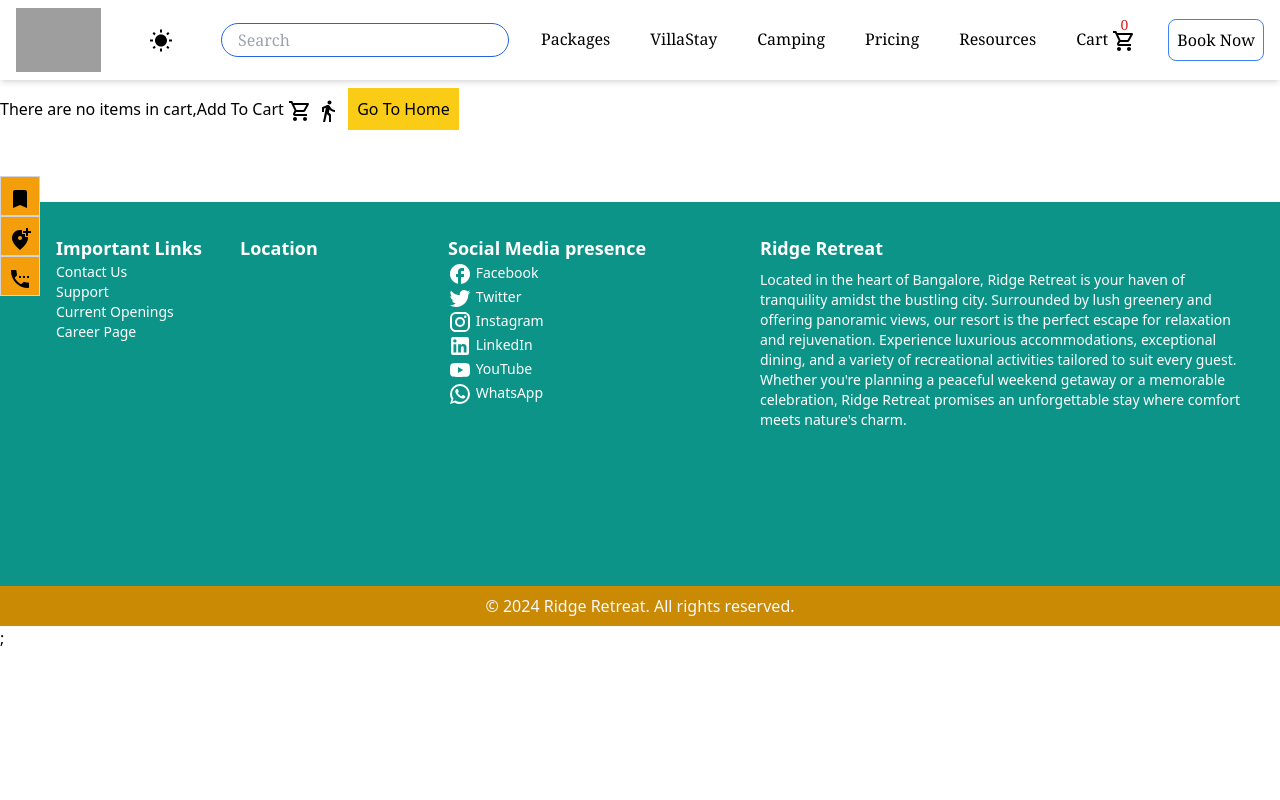
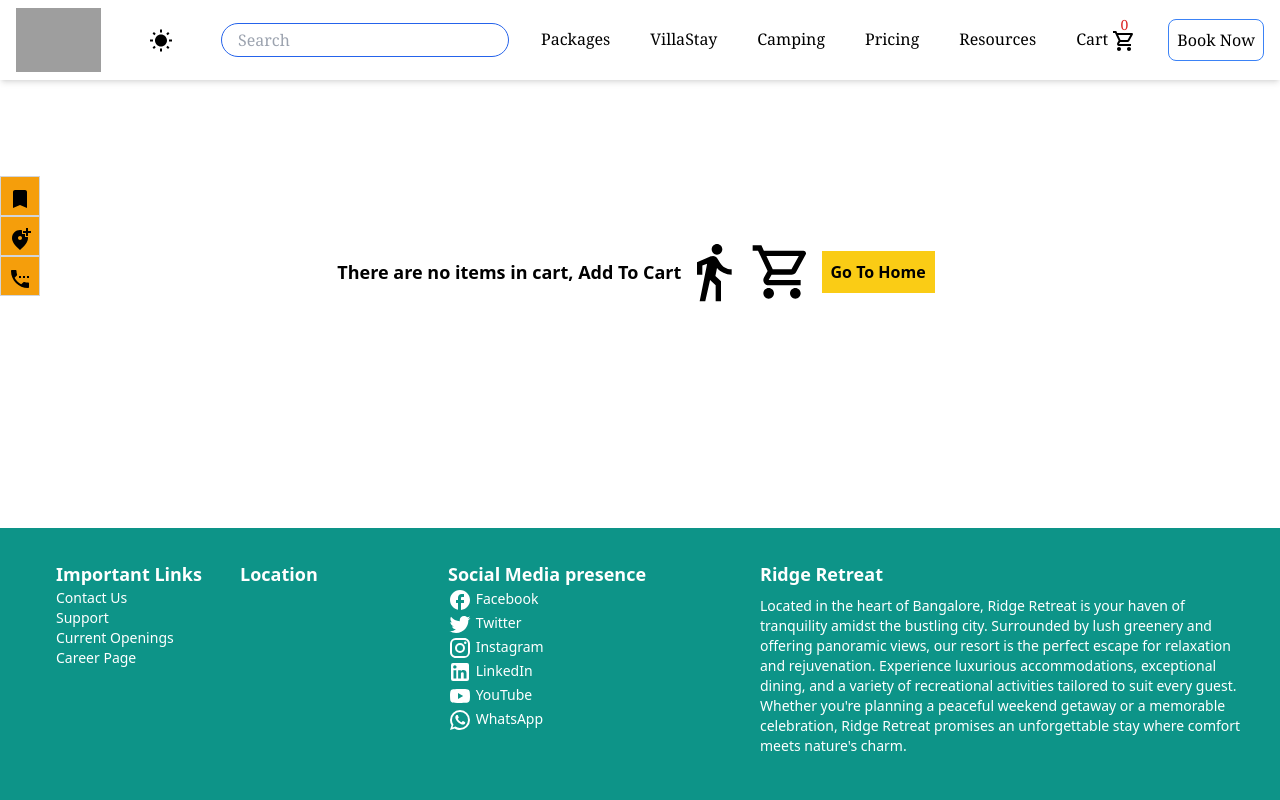
Before and after one commit to ashishkr26/Ridge-Retreat, a React (Create React App) app: page /cart in a window 1280 px wide. Shown: the top 800 px of the page. Built offline with nearby package versions, Linux system fonts and the light colour scheme; grey boxes are pictures that could not be loaded.

Commit message:
map added, and small fixes

```diff
--- a/package.json
+++ b/package.json
@@ -7,6 +7,7 @@
     "@emotion/styled": "^11.13.5",
     "@mui/icons-material": "^6.1.10",
     "@mui/material": "^6.1.10",
+    "@react-google-maps/api": "^2.20.5",
     "@reduxjs/toolkit": "^2.4.0",
     "@testing-library/jest-dom": "^5.17.0",
     "@testing-library/react": "^13.4.0",
--- a/src/App.js
+++ b/src/App.js
@@ -10,6 +10,7 @@ import EnquiryForm from "./components/EnquiryForm";
 import "slick-carousel/slick/slick.css";
 import "slick-carousel/slick/slick-theme.css";
 import Gallery from "./components/Gallery";
+import LocationMap from "./components/LocationMap"
 
 function App() {
   const appRouter = createBrowserRouter([
@@ -24,6 +25,7 @@ function App() {
               <MainContainer />
               <EnquiryForm />
               <Gallery />
+              <LocationMap/>
             </>
           ),
         },
--- a/src/components/Cart.js
+++ b/src/components/Cart.js
@@ -7,8 +7,10 @@ import { addCartItem, removeCartItem } from "../utilities/appSlice";
 
 import AddIcon from "@mui/icons-material/Add";
 import RemoveIcon from "@mui/icons-material/Remove";
+import { useNavigate } from "react-router";
 
 const Cart = () => {
+  const navigate = useNavigate();
   const dispatch = useDispatch();
   const cartItems = useSelector((store) => store.cart.cartItems);
   console.log(cartItems);
@@ -28,12 +30,19 @@ const Cart = () => {
   return (
     <div className="">
       {cartItems.length === 0 ? (
-        <div className="">
-          There are no items in cart,
+        <div className=" h-96 flex justify-center items-center">
+          <span className="text-lg font-semibold">
+            {" "}
+            There are no items in cart, Add To Cart
+          </span>
           <span>
-            Add To Cart <ShoppingCartOutlinedIcon /> <DirectionsWalkIcon />
+            <DirectionsWalkIcon sx={{ fontSize: 64 }} />{" "}
+            <ShoppingCartOutlinedIcon sx={{ fontSize: 64 }} />
           </span>
-          <button className="m-2 p-2 border border-yellow-400 bg-yellow-400 ">
+          <button
+            onClick={() => navigate("/")}
+            className="m-2 p-2 border border-yellow-400 bg-yellow-400 font-semibold hover:scale-105 transition-all ease-in-out duration-300"
+          >
             Go To Home
           </button>
         </div>
--- a/src/components/EnquiryForm.js
+++ b/src/components/EnquiryForm.js
@@ -8,7 +8,7 @@ const EnquiryForm = ({ isFormOpen, handleCloseForm }) => {
       <div
         className={`flex justify-center ${
           isFormOpen ? "" : "mt-10"
-        } z-50 dark:bg-gray-800`}
+        } z-100 dark:bg-gray-800`}
       >
         <form
           className={`${
--- a/src/components/Footer.js
+++ b/src/components/Footer.js
@@ -8,7 +8,7 @@ import WhatsAppIcon from "@mui/icons-material/WhatsApp";
 const Footer = () => {
   return (
     <>
-      <div className="bg-teal-600 dark:bg-white dark:text-black h-96 mt-16 text-white grid grid-cols-12 font-poppins p-4">
+      <div className="bg-teal-600 dark:bg-black dark:text-white h-96 mt-16 text-white grid grid-cols-12 font-poppins p-4">
         <div className="py-4 pl-10 col-span-2">
           <span className="text-lg font-semibold">Important Links</span>
           <ul className="text-sm">
--- /dev/null
+++ b/src/components/LocationMap.js
@@ -0,0 +1,34 @@
+import React from "react";
+import { GoogleMap, LoadScript, Marker } from "@react-google-maps/api";
+
+const Map = () => {
+  // Map container style using Tailwind classes
+  const mapContainerStyle = {
+    width: "100%",
+    height: "100%",
+  };
+
+  const center = {
+    lat: 12.9716, // Latitude
+    lng: 77.5946, // Longitude
+  };
+
+  return (
+    <div className="flex justify-center items-center h-screen bg-gray-100 dark:bg-black">
+      <div className="w-full max-w-4xl h-96 shadow-lg rounded-lg overflow-hidden">
+        <LoadScript googleMapsApiKey="AIzaSyBp9bX_JRUzcHj6nQfW2N_Nt9mK-UO7T4A">
+          <GoogleMap
+            mapContainerStyle={mapContainerStyle}
+            center={center}
+            zoom={10}
+          >
+            {/* Marker at the center */}
+            <Marker position={center} />
+          </GoogleMap>
+        </LoadScript>
+      </div>
+    </div>
+  );
+};
+
+export default Map;
```
Also changed, not shown: 1 other file (tests, documents, lock files or other folders).
